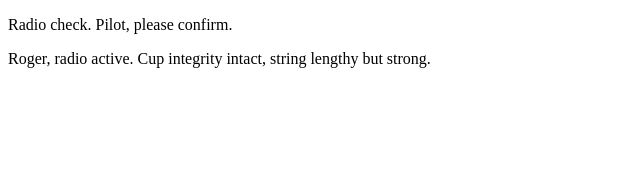
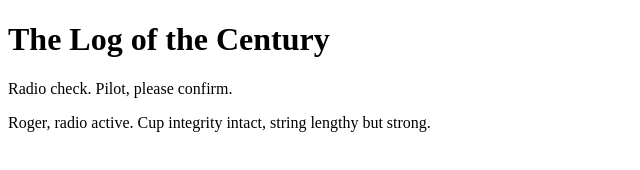
Before and after one commit to mtaylorgit/communication-log-control, a plain HTML site: page index.html in a window 1280 px wide. Shown: the whole page, without its empty margins (0-640 px from the left). Drawn offline with Linux system fonts and the light colour scheme.

Commit message:
"added h1 element

```diff
--- a/index.html
+++ b/index.html
@@ -1,6 +1,7 @@
 <!DOCTYPE html>
 <html>
    <body>
+    <h1>The Log of the Century</h1>
       <p>Radio check. Pilot, please confirm.</p>
       <p>Roger, radio active.  Cup integrity intact, string lengthy but strong.</p>
    </body>
```
